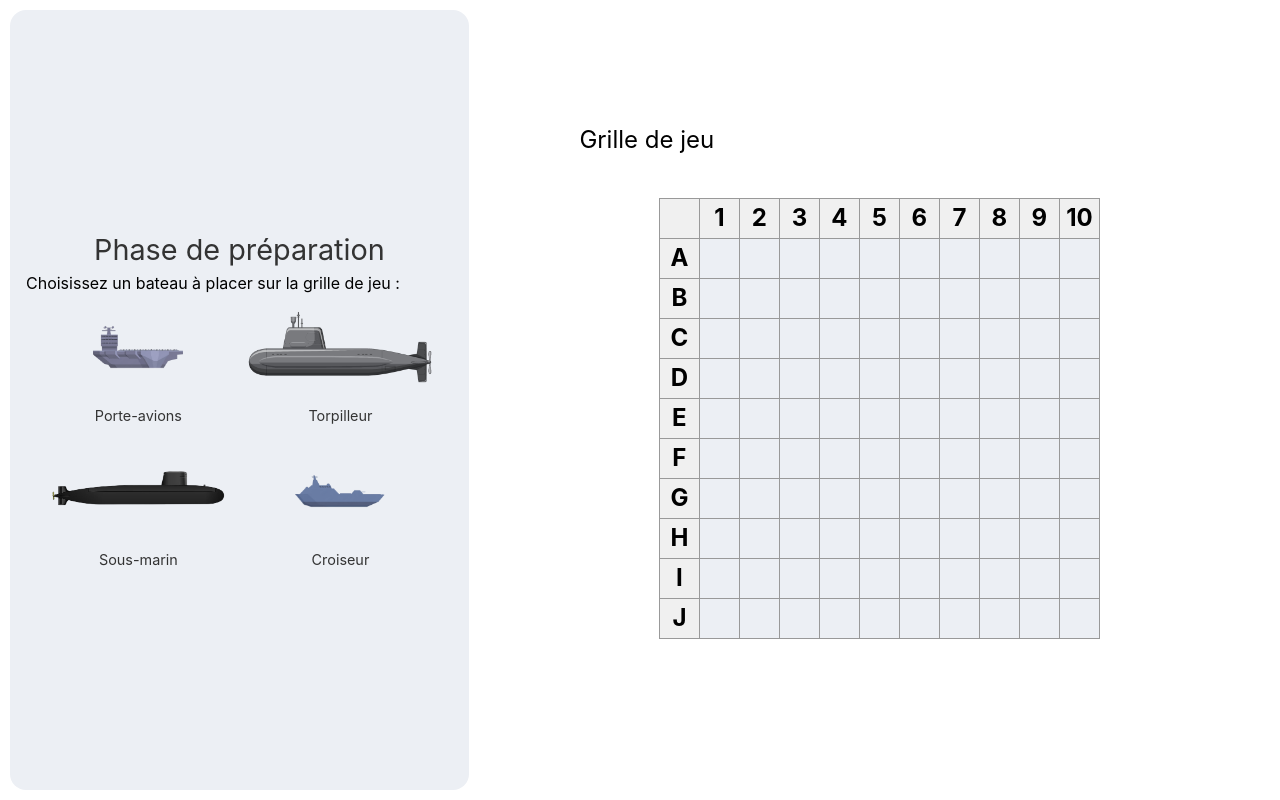
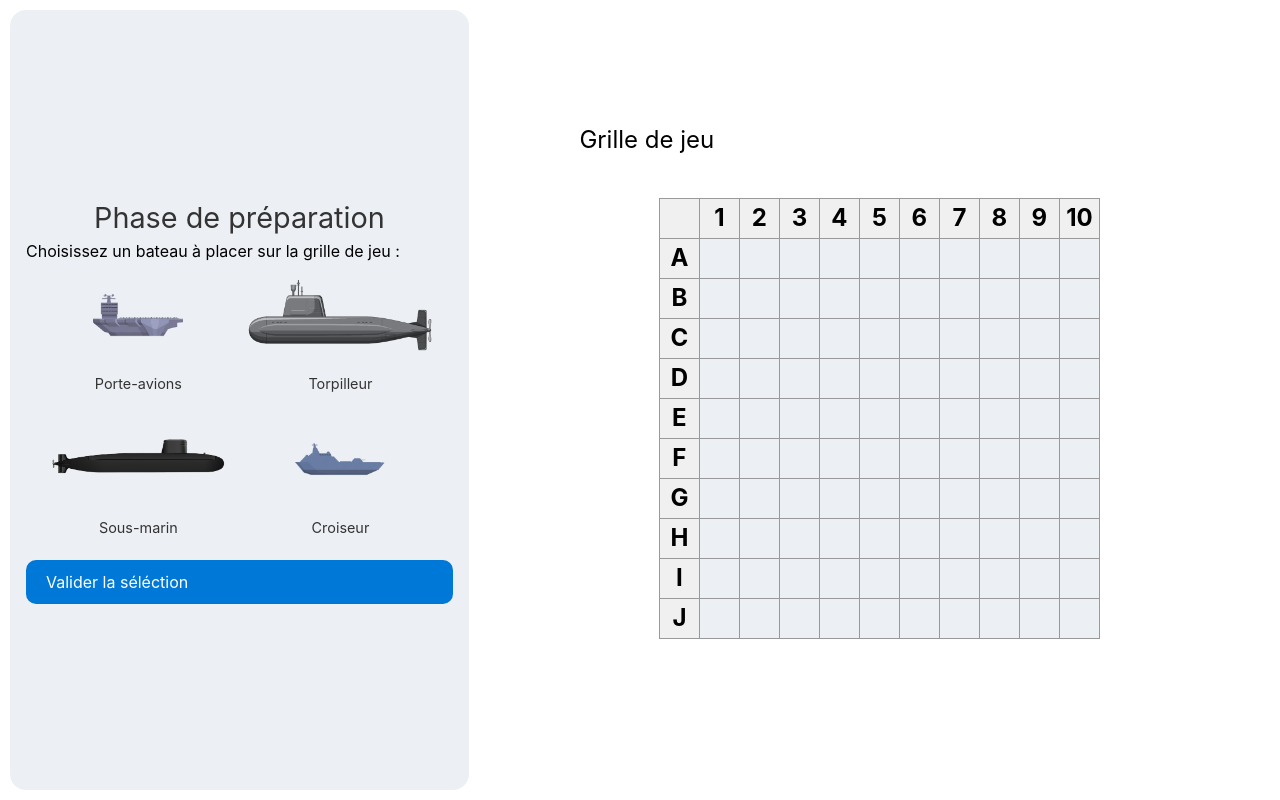
Before and after one commit to Logipek/Battle-Ships-Crew, a PHP site: page /game.html in a window 1280 px wide. Run offline with PHP 8.4, Linux system fonts and the light colour scheme; some libraries are stand-ins or nearby versions.

Commit message:
Ajout d'un bouton de validation pour la sélection des bateaux et styles CSS associés

```diff
--- a/game.html
+++ b/game.html
@@ -91,7 +91,9 @@
                 <p>Croiseur</p>
               </label>
             </div>
-
+            <div class="btn-valider">
+              <button class="btn-valider-style">Valider la séléction</button>
+            </div>
           </div>
         </section>
         <section class="right">
--- a/style.css
+++ b/style.css
@@ -200,3 +200,17 @@
 .bateau:hover {
   transform: scale(1.05);
 }
+
+.btn-valider {
+  background-color: #0078d7;
+  color: white;
+  border: none;
+  padding: 10px 20px;
+  border-radius: 10px;
+  cursor: pointer;
+  margin-top: 20px;
+}
+
+.btn-valider:hover {
+  background-color: #0056b3;
+}
```
